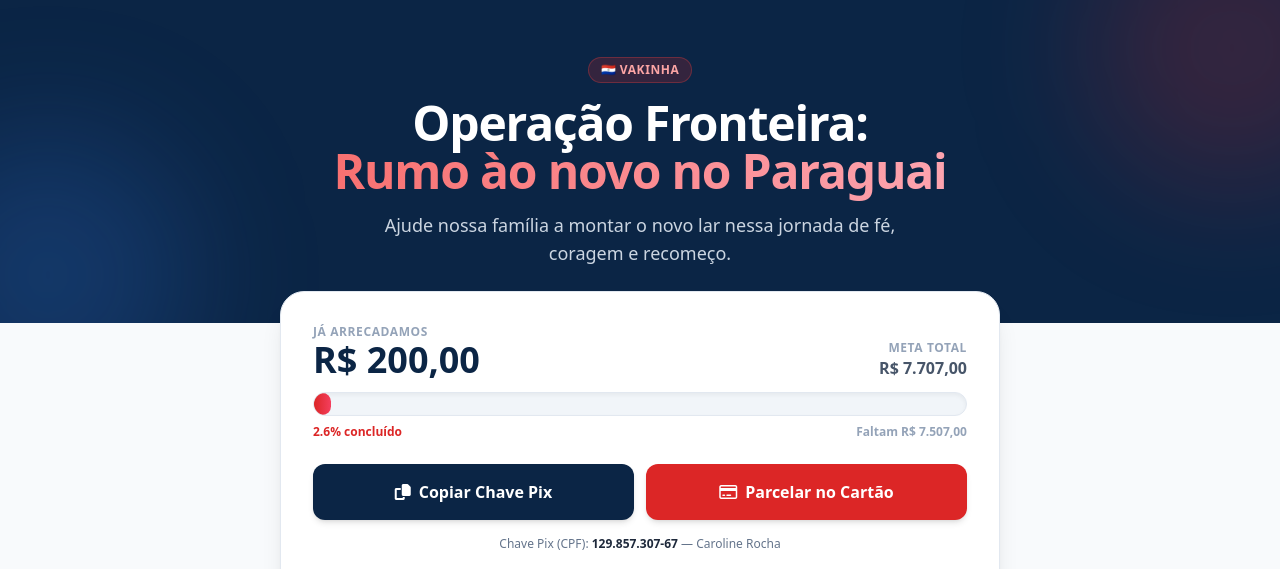
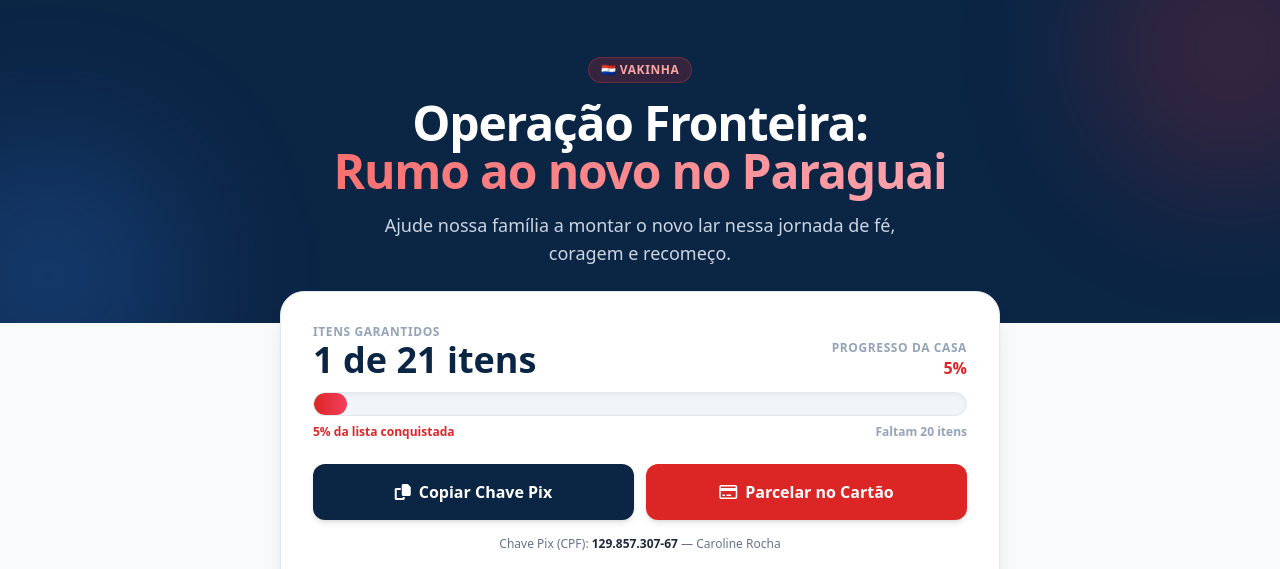
Before and after one commit to TRCarolRocha/operacao-fronteira, a plain HTML site: page index.html in a window 1280 px wide. Shown: the top 569 px of the page. Drawn offline with nearby package versions, Linux system fonts and the light colour scheme.

Commit message:
Update index.html

```diff
--- a/index.html
+++ b/index.html
@@ -22,7 +22,7 @@
             <h1 class="text-3xl sm:text-5xl font-black tracking-tight leading-tight">
                 Operação Fronteira: <br>
                 <span class="text-transparent bg-clip-text bg-gradient-to-r from-red-400 to-rose-300">
-                    Rumo ào novo no Paraguai
+                    Rumo ao novo no Paraguai
                 </span>
             </h1>
             <p class="mt-4 text-slate-300 text-base sm:text-lg max-w-xl mx-auto leading-relaxed">
@@ -34,16 +34,16 @@
     <!-- CONTEÚDO PRINCIPAL -->
     <main class="max-w-3xl mx-auto px-4 sm:px-6 -mt-8 pb-16 relative z-20 space-y-6">
 
-        <!-- CARD DO TERMÔMETRO + PAGAMENTOS -->
+        <!-- CARD DO TERMÔMETRO (POR ITENS) + PAGAMENTOS -->
         <section class="bg-white rounded-3xl shadow-xl border border-slate-200 p-6 sm:p-8">
             <div class="flex flex-wrap justify-between items-end gap-2 mb-3">
                 <div>
-                    <p class="text-xs font-bold text-slate-400 uppercase tracking-wider">Já arrecadamos</p>
-                    <p id="valor-arrecadado" class="text-3xl sm:text-4xl font-black text-[#0B2545]">R$ 0,00</p>
+                    <p class="text-xs font-bold text-slate-400 uppercase tracking-wider">Itens garantidos</p>
+                    <p id="itens-garantidos" class="text-3xl sm:text-4xl font-black text-[#0B2545]">0 de 0</p>
                 </div>
                 <div class="text-right">
-                    <p class="text-xs font-bold text-slate-400 uppercase tracking-wider">Meta Total</p>
-                    <p id="valor-meta" class="text-base font-bold text-slate-600">R$ 0,00</p>
+                    <p class="text-xs font-bold text-slate-400 uppercase tracking-wider">Progresso da Casa</p>
+                    <p id="porcentagem-destaque" class="text-base font-bold text-red-600">0%</p>
                 </div>
             </div>
 
@@ -52,7 +52,7 @@
                 <div id="barra-progresso" class="h-full bg-gradient-to-r from-red-600 to-rose-500 rounded-full transition-all duration-1000 ease-out w-0"></div>
             </div>
             <div class="flex justify-between items-center mt-2 text-xs font-bold">
-                <span id="porcentagem-texto" class="text-red-600">0% concluído</span>
+                <span id="porcentagem-texto" class="text-red-600">0% da lista conquistada</span>
                 <span id="falta-texto" class="text-slate-400"></span>
             </div>
 
@@ -85,7 +85,7 @@
                 <i class="fa-solid fa-heart text-red-600"></i> Nossa História
             </h2>
             <p class="text-sm sm:text-base text-slate-600 leading-relaxed">
-                Em janeiro, nossa família — embarca em uma grande mudança rumo ao Paraguai para a realização de um sonho: o início da faculdade de Medicina.
+                Em janeiro, nossa família embarca em uma grande mudança rumo ao Paraguai para a realização de um sonho: o início da faculdade de Medicina.
             </p>
             <p class="text-sm sm:text-base text-slate-600 leading-relaxed">
                 Como faremos toda a viagem de ônibus, temos um limite rígido de bagagem e não conseguimos levar móveis ou presentes físicos na mudança. Por isso, criamos esta campanha transparente para arrecadar o valor necessário e comprar o essencial direto na fronteira.
@@ -122,21 +122,19 @@
         // ⚙️ ÁREA DE CONFIGURAÇÃO (EDITE APENAS AQUI PARA ATUALIZAR)
         // ==========================================================
         const CONFIG = {
-            META: 7707.00,           // Soma total dos itens da lista
-            ARRECADADO: 200.00,        // <--- ATUALIZE ESTE VALOR A CADA DOAÇÃO
             CHAVE_PIX: "12985730767",
             CHAVE_PIX_FORMATADA: "129.857.307-67",
             NOME_PIX: "Caroline Rocha",
-            LINK_INFINITEPAY: "https://jim.com/a/carolrochasrn" // <--- COLE SEU LINK DA INFINITEPAY
+            LINK_INFINITEPAY: "https://jim.com/a/carolrochasrn"
         };
 
-        // Mude "pago: false" para "pago: true" quando alguém apadrinhar um item específico
+        // Mude "pago: false" para "pago: true" para atualizar o termômetro automaticamente!
         const ITENS_ENXOVAL = [
             { nome: "Conjunto de Panelas", valor: 200, pago: false },
             { nome: "Conjunto de Toalhas (1)", valor: 80, pago: false },
             { nome: "Conjunto de Toalhas (2)", valor: 80, pago: false },
-            { nome: "Lençóis Queen (1)", valor: 80, pago: false },
-            { nome: "Lençóis Queen (2)", valor: 80, pago: false },
+            { nome: "Lençóis Casal (1)", valor: 80, pago: false },
+            { nome: "Lençóis Casal (2)", valor: 80, pago: false },
             { nome: "Lençóis Solteiro (1)", valor: 60, pago: false },
             { nome: "Lençóis Solteiro (2)", valor: 60, pago: false },
             { nome: "Faqueiro (24 peças - 6un de cada)", valor: 70, pago: false },
@@ -145,7 +143,7 @@
 
         const ITENS_FRONTEIRA = [
             { nome: "Dormitório Crianças (Triliche com gavetas)", valor: 2500, pago: false },
-            { nome: "Cama Box Casal (Colchão + Base nova)", valor: 970, pago: false },
+            { nome: "Cama Box Casal (Colchão + Base nova)", valor: 970, pago: true },
             { nome: "Mesa nova com 6 cadeiras", valor: 700, pago: false },
             { nome: "Sofá (Garimpo seminovo)", valor: 600, pago: false },
             { nome: "Micro-ondas", valor: 450, pago: false },
@@ -190,20 +188,26 @@
         }
 
         document.addEventListener("DOMContentLoaded", () => {
-            const porcentagem = Math.min((CONFIG.ARRECADADO / CONFIG.META) * 100, 100).toFixed(1);
-            const falta = Math.max(CONFIG.META - CONFIG.ARRECADADO, 0);
+            const todosItens = [...ITENS_ENXOVAL, ...ITENS_FRONTEIRA];
+            const totalItens = todosItens.length;
+            const itensPagos = todosItens.filter(item => item.pago).length;
+            const faltamItens = totalItens - itensPagos;
+            const porcentagem = totalItens > 0 ? Math.round((itensPagos / totalItens) * 100) : 0;
 
-            document.getElementById("valor-arrecadado").innerText = formatBRL(CONFIG.ARRECADADO);
-            document.getElementById("valor-meta").innerText = formatBRL(CONFIG.META);
-            document.getElementById("porcentagem-texto").innerText = `${porcentagem}% concluído`;
-            document.getElementById("falta-texto").innerText = falta > 0 ? `Faltam ${formatBRL(falta)}` : "Meta batida! 🎉";
+            document.getElementById("itens-garantidos").innerText = `${itensPagos} de ${totalItens} itens`;
+            document.getElementById("porcentagem-destaque").innerText = `${porcentagem}%`;
+            document.getElementById("porcentagem-texto").innerText = `${porcentagem}% da lista conquistada`;
+            document.getElementById("falta-texto").innerText = faltamItens > 0
+                ? (faltamItens === 1 ? "Falta apenas 1 item!" : `Faltam ${faltamItens} itens`)
+                : "Lista completa! 🎉";
+
             document.getElementById("texto-pix").innerText = CONFIG.CHAVE_PIX_FORMATADA;
             document.getElementById("nome-pix").innerText = CONFIG.NOME_PIX;
             document.getElementById("btn-cartao").href = CONFIG.LINK_INFINITEPAY;
 
-            // Link de compartilhamento automático no WhatsApp
+            // Link de compartilhamento automático no WhatsApp (sem nomes)
             const msgZap = encodeURIComponent(
-                `Pessoal, passando para compartilhar a campanha de uma família muito querida! A Carol, o Davi e os três filhos estão de mudança para o Paraguai em janeiro para ela iniciar a faculdade de Medicina. Como vão de ônibus, não conseguem levar móveis nem presentes físicos, então criaram essa campanha para ajudar a montar o básico da casa nova lá na fronteira. Quem puder contribuir com qualquer valor (via Pix ou cartão) ou ajudar compartilhando, vai abençoar demais esse sonho! ❤️\n\n👉 ${window.location.href}`
+                `Pessoal, quero compartilhar com vocês a campanha de uma família muito querida que está dando um grande passo de fé: em janeiro, eles se mudam para o Paraguai para o início da faculdade de Medicina. Por irem de ônibus com bagagem restrita, não conseguem levar móveis nem presentes físicos, e criaram esta página para ajudar a montar o novo lar lá na fronteira. Quem sentir no coração de abençoar com qualquer valor (Pix ou cartão) ou puder repassar este link, já ajuda imensamente! 🙏❤️\n\n👉 ${window.location.href}`
             );
             document.getElementById("btn-whatsapp").href = `https://wa.me/?text=${msgZap}`;
 
```
